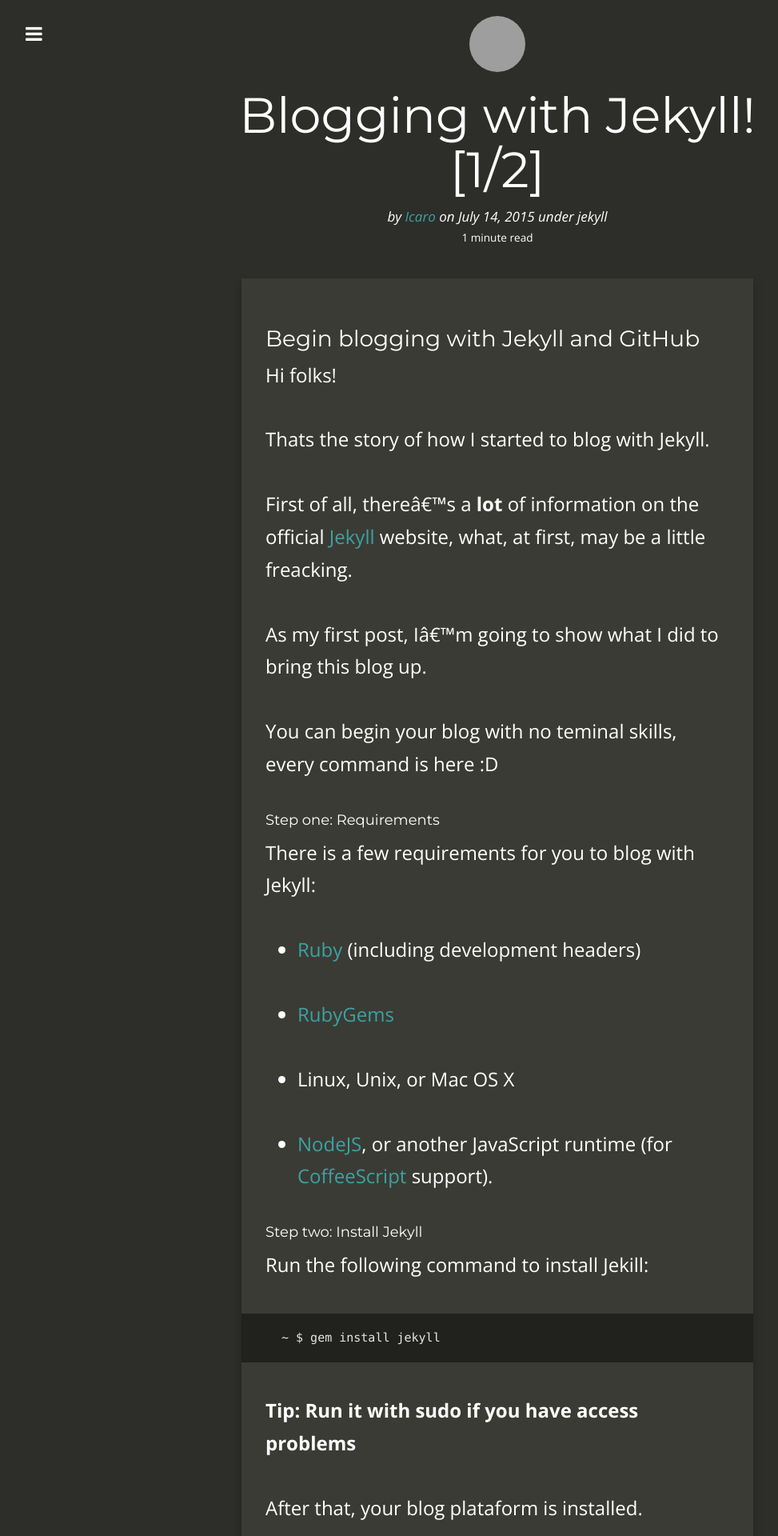
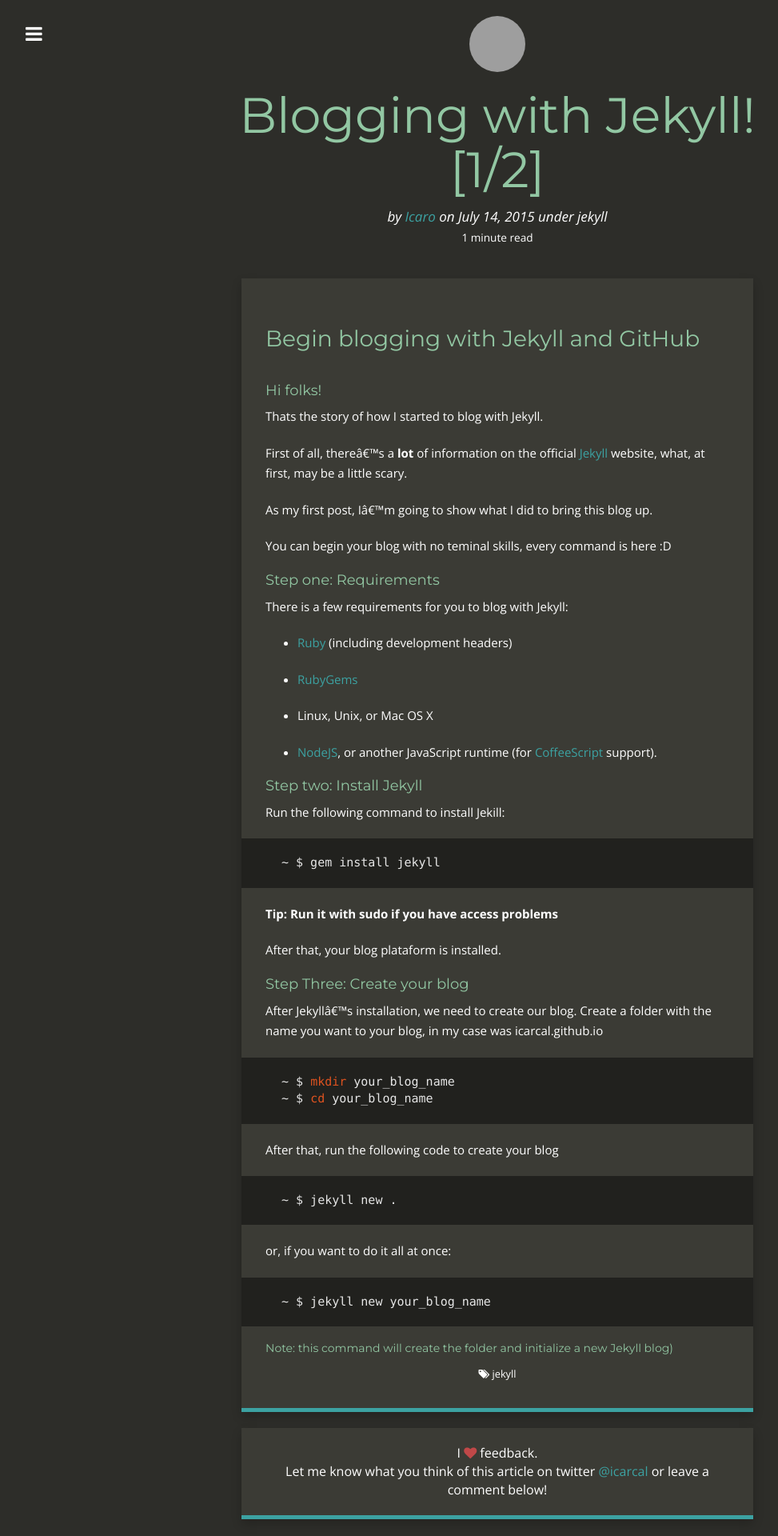
Before and after one commit to icarcal/blog, a Jekyll site: the page built from _posts/2015-07-14-blogging-with-jekyll.md, in a window 1280 px wide. Shown: the top 1920 px of the page at 80% size, without its empty margins (18-991 px from the left). Built offline with Jekyll 4.4.1, drawn with Linux system fonts in a browser that asks for light colours; nearby versions of some CDN libraries; Markdown is read by kramdown in place of the engine named in the settings; some of the changed text lies outside the part shown; grey boxes are pictures that could not be loaded.

Commit message:
Fix post, css and new configs :D

```diff
--- a/_config.yml
+++ b/_config.yml
@@ -6,6 +6,7 @@ baseurl: "" # the subpath of your site, e.g. /blog/
 url: "https://icarcal.github.io" # the base hostname & protocol for your site
 title_description: "Icaro Caldeira Carreira - Let`s code"
 title_image: "https://s.gravatar.com/avatar/d56d506539a1a7e6813c414b34185068?s=500&d=mm"
+title_image_thumb: "https://s.gravatar.com/avatar/d56d506539a1a7e6813c414b34185068?s=50&d=mm"
 google_analytics: ""
 disqus_account:
 github_repository: https://github.com/icarcal/icarcal.github.io
--- a/_includes/header.html
+++ b/_includes/header.html
@@ -1,6 +1,9 @@
 <nav id="my-menu">
   <div>
-    <p>{{ site.title }}</p>
+    <p>
+      <img class="img-circle inline" src="{{ site.title_image_thumb }}"/>
+      {{ site.title }}
+    </p>
     <ul class="pages">
       <li><a href="{{ site.baseurl }}/"><i class="fa fa-home"></i> Home</a></li>
       <li><a href="{{ site.baseurl }}/posts/"><i class="fa fa-archive"></i> All Posts</a></li>
--- a/_posts/2015-07-14-blogging-with-jekyll.md
+++ b/_posts/2015-07-14-blogging-with-jekyll.md
@@ -11,11 +11,11 @@ author: Icaro
 
 ### Begin blogging with Jekyll and GitHub
 
-Hi folks!
+####Hi folks!
 
 Thats the story of how I started to blog with Jekyll.
 
-First of all, there's a **lot** of information on the official [Jekyll] website, what, at first, may be a little freacking.
+First of all, there's a **lot** of information on the official [Jekyll] website, what, at first, may be a little scary.
 
 As my first post, I'm going to show what I did to bring this blog up.
 
@@ -67,7 +67,7 @@ or, if you want to do it all at once:
 ~ $ jekyll new your_blog_name
 {% endhighlight %}
 
-**This command will create the folder and initialize a new Jekyll blog**
+#####Note: this command will create the folder and initialize a new Jekyll blog\)
 
 
 [Jekyll]: http://jekyllrb.com/
--- a/css/style.scss
+++ b/css/style.scss
@@ -407,6 +407,7 @@ ul {
 	h1, h2, h3, h4, h5, h6 {
 		font-family: 'Montserrat', sans-serif;
 		margin-bottom: 10px;
+		color: $green;
 	}
 
 	h2 {
@@ -415,13 +416,14 @@ ul {
 
 	h3 {
 		font-size: 28px;
+		margin-bottom: 40px;
 	}
 
 	p {
-		margin-bottom: 10px;
+		margin-bottom: 20px;
 
 		@media (min-width: $screen-sm-min) {
-			margin-bottom: 40px;
+			margin-bottom: 20px;
 		}
 	}
 
@@ -438,7 +440,7 @@ ul {
 		}
 
 		h4 {
-			margin-top: 20px;
+			margin-top: 30px;
 		}
 
 		.share {
@@ -526,7 +528,7 @@ ul {
 			padding-bottom: 10px;
 
 			@media (min-width: $screen-sm-min) {
-				font-size: 24px;
+				font-size: 15px;
 				padding-left: 30px;
 				padding-right: 30px;
 				padding-top: 40px;
@@ -620,7 +622,7 @@ ul {
 					@media (min-width: $screen-sm-min) {
 						padding-left: 50px;
 						padding-right: 10px;
-						margin-bottom: 40px;
+						margin-bottom: 20px;
 						font-size: 15px;
 					}
 				}
```
